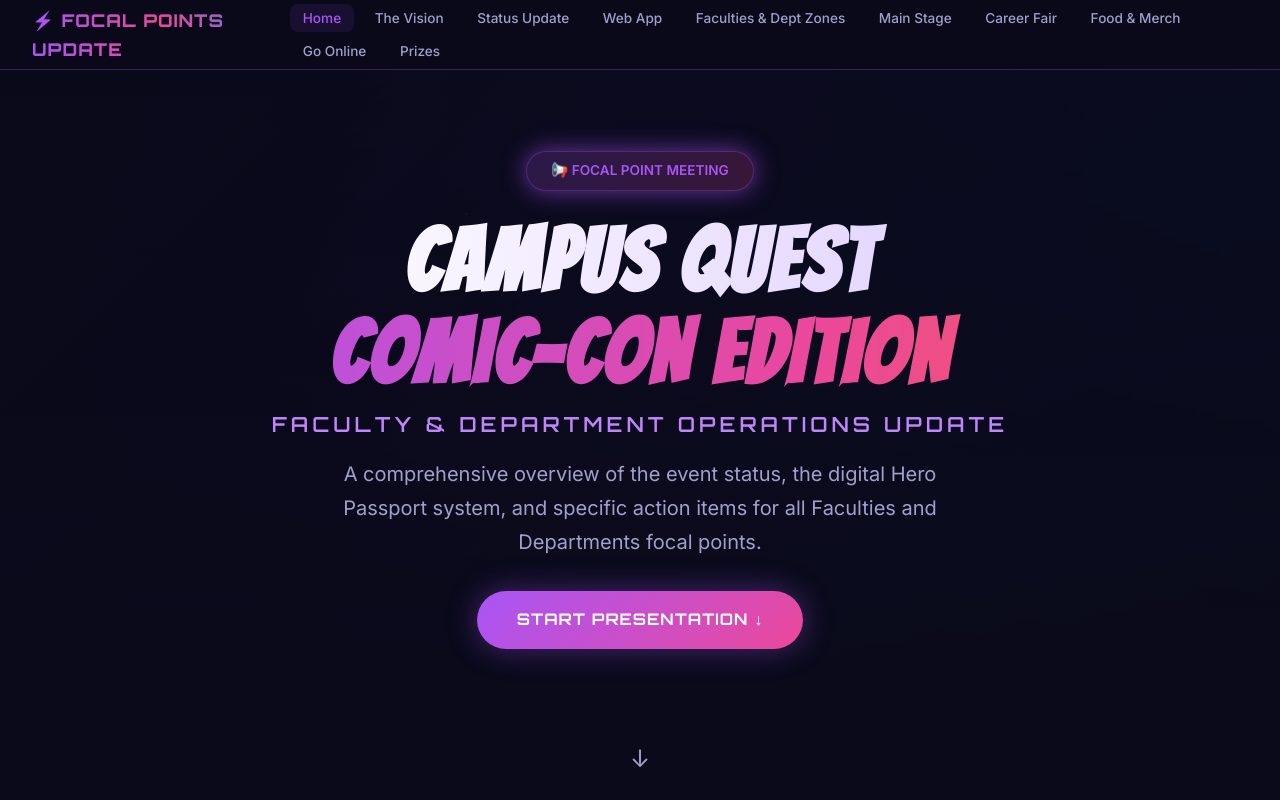
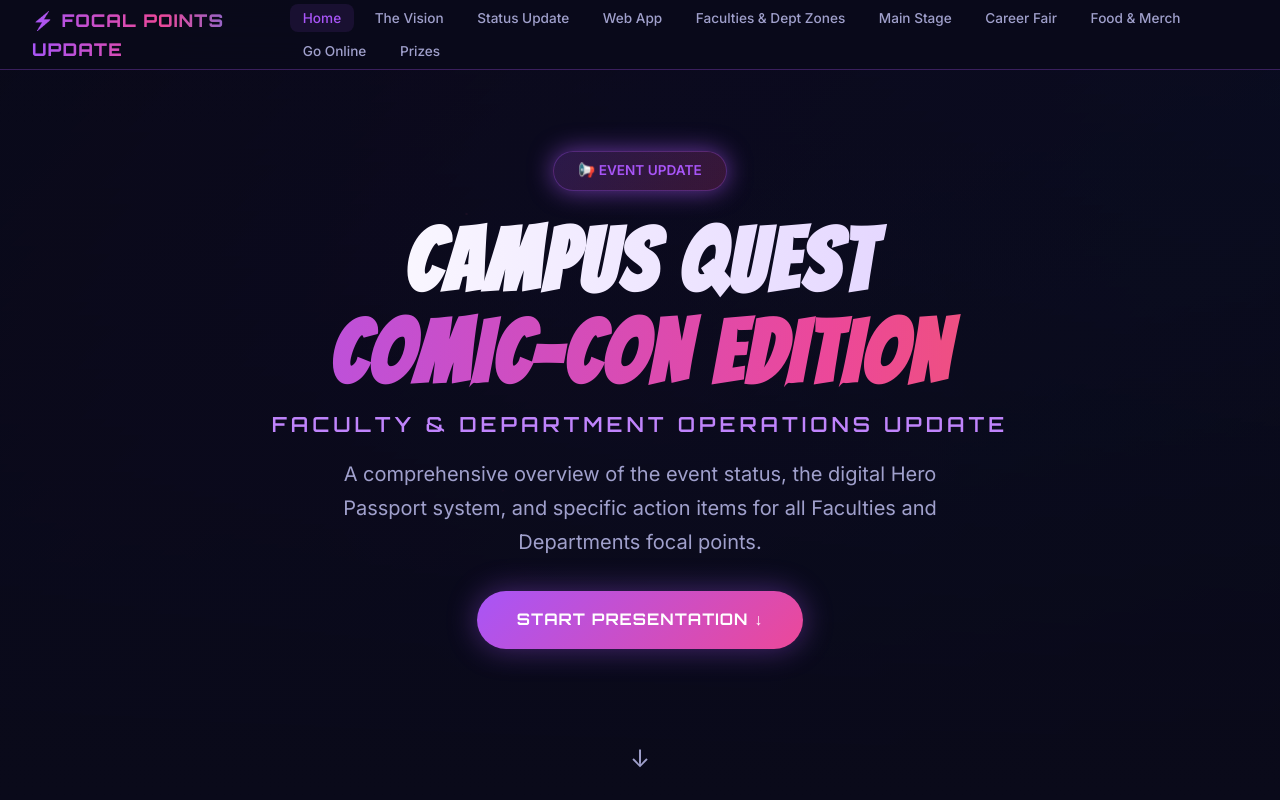
Before and after one commit to Sreehari650/comic-con-presentation, a plain HTML site: page focal_points.html in a window 1280 px wide. Shown: the top 800 px of the page. Drawn offline with Linux system fonts and the light colour scheme.

Commit message:
fix: remove 'focal point meeting' from hero badge

```diff
--- a/focal_points.html
+++ b/focal_points.html
@@ -38,7 +38,7 @@
         <div style="width:100%;height:100%;background:linear-gradient(135deg, rgba(10,10,26,0.9), rgba(10,10,26,0.6));"></div>
     </div>
     <div class="hero-content">
-        <div class="hero-badge">📢 FOCAL POINT MEETING</div>
+        <div class="hero-badge">📢 EVENT UPDATE</div>
         <h1 class="hero-title">
             <span class="line1">CAMPUS QUEST</span>
             <span class="line2 glitch" data-text="COMIC-CON EDITION">COMIC-CON EDITION</span>
```
